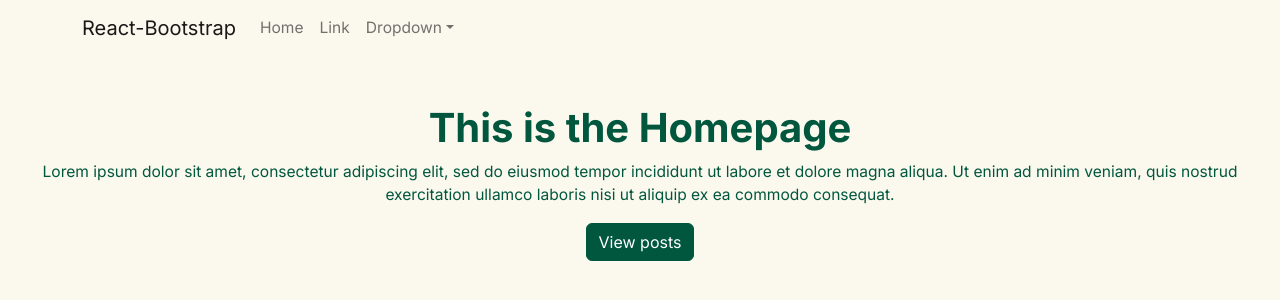
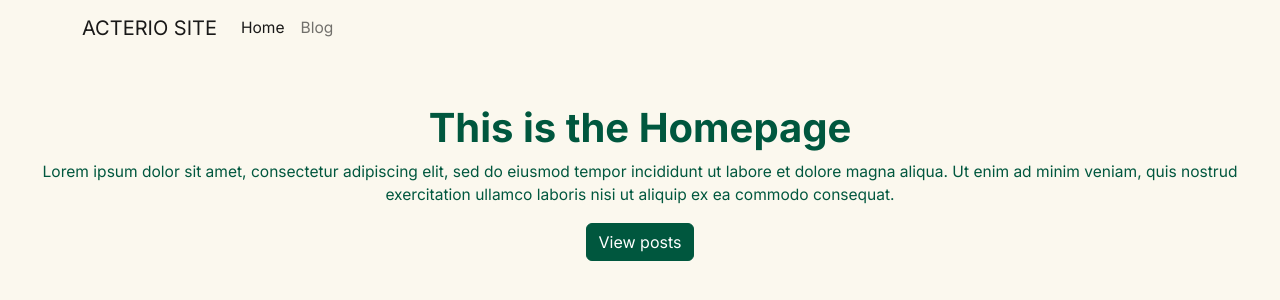
Before and after one commit to Jimbozz/acterio-site, a React (Create React App) app: page / in a window 1280 px wide. Shown: the top 300 px of the page. Built offline with nearby package versions, Linux system fonts and the light colour scheme.

Commit message:
added links

```diff
--- a/src/layout/NavBar.jsx
+++ b/src/layout/NavBar.jsx
@@ -1,27 +1,24 @@
-import React from "react";
-import { Container, Nav, NavDropdown, Navbar } from "react-bootstrap";
+import Container from "react-bootstrap/Container";
+import Nav from "react-bootstrap/Nav";
+import Navbar from "react-bootstrap/Navbar";
+import { NavLink } from "react-router-dom";
 
 function NavBar() {
   return (
-    <Navbar bg="light" expand="lg">
+    <Navbar className="sticky-top" expand="lg" bg="light">
       <Container>
-        <Navbar.Brand href="#home">React-Bootstrap</Navbar.Brand>
+        <NavLink className="navbar-brand" to="/">
+          ACTERIO SITE
+        </NavLink>
         <Navbar.Toggle aria-controls="basic-navbar-nav" />
         <Navbar.Collapse id="basic-navbar-nav">
           <Nav className="me-auto">
-            <Nav.Link href="#home">Home</Nav.Link>
-            <Nav.Link href="#link">Link</Nav.Link>
-            <NavDropdown title="Dropdown" id="basic-nav-dropdown">
-              <NavDropdown.Item href="#action/3.1">Action</NavDropdown.Item>
-              <NavDropdown.Item href="#action/3.2">
-                Another action
-              </NavDropdown.Item>
-              <NavDropdown.Item href="#action/3.3">Something</NavDropdown.Item>
-              <NavDropdown.Divider />
-              <NavDropdown.Item href="#action/3.4">
-                Separated link
-              </NavDropdown.Item>
-            </NavDropdown>
+            <NavLink className="nav-link" to="/">
+              Home
+            </NavLink>
+            <NavLink className="nav-link" to="/posts">
+              Blog
+            </NavLink>
           </Nav>
         </Navbar.Collapse>
       </Container>
```
